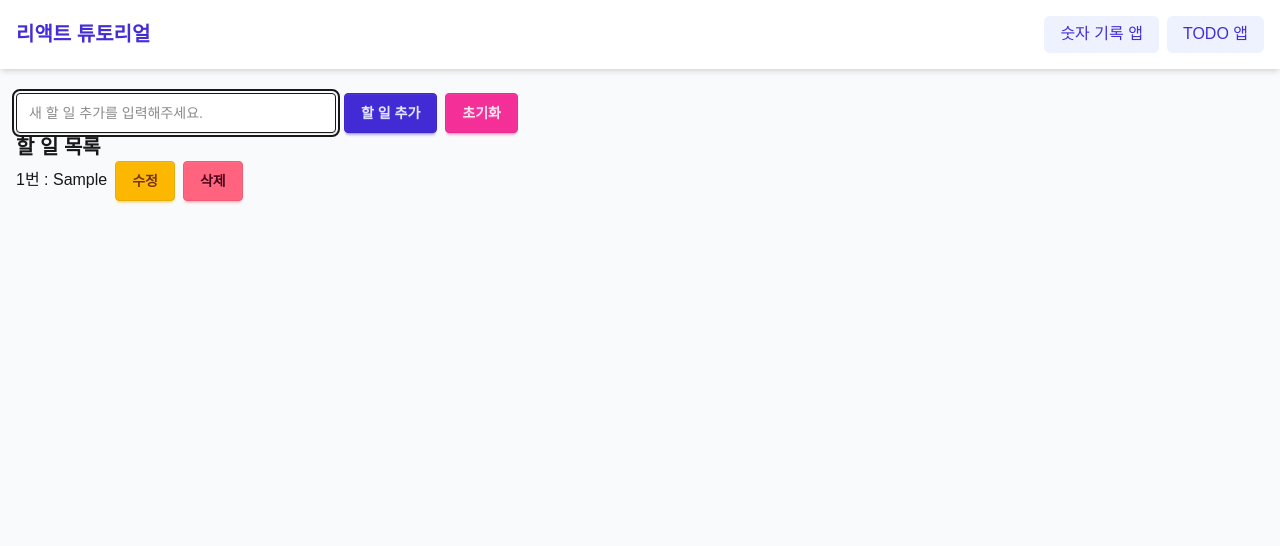
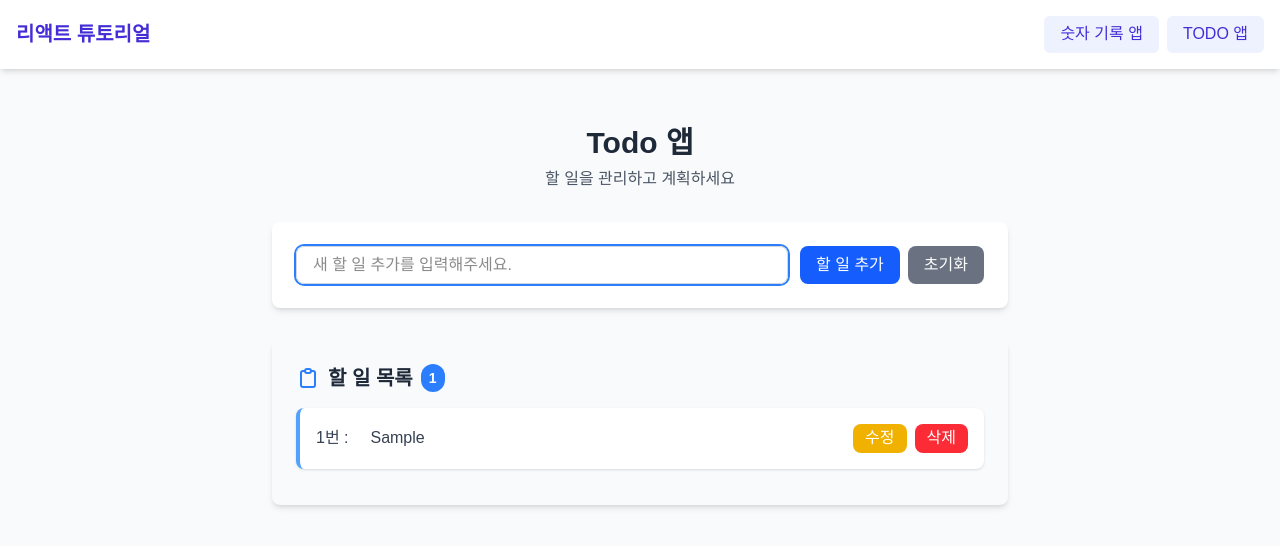
Before and after one commit to SangWon7242/react_tutorial_25_06_07, a Next.js app: page /todo in a window 1280 px wide. Both pictures are taken after typing "Sample" into the empty fields and a click on the button "할 일 추가". Shown: the top 546 px of the page. Built offline with nearby package versions, Linux system fonts and the light colour scheme; a web font is replaced by a local one.

Commit message:
Todo App UI 변경

```diff
--- a/src/app/todo/page.tsx
+++ b/src/app/todo/page.tsx
@@ -57,20 +57,31 @@ const NewTodoForm = React.memo(
     };
 
     return (
-      <form onSubmit={(e) => e.preventDefault()} className="flex gap-2">
+      <form
+        onSubmit={(e) => e.preventDefault()}
+        className="flex flex-col md:flex-row gap-3 mb-8 p-6 bg-white rounded-lg shadow-md"
+      >
         <input
           type="text"
           placeholder="새 할 일 추가를 입력해주세요."
           onChange={(e) => (newTodoContentRef.current = e.target.value)}
-          className="input input-bordered"
+          className="flex-1 px-4 py-2 border border-gray-300 rounded-lg focus:outline-none focus:ring-2 focus:ring-blue-500 transition-all"
           ref={inputRef}
         />
-        <button onClick={addTodo} className="btn btn-primary">
+        <div className="flex gap-2">
+          <button
+            onClick={addTodo}
+            className="px-4 py-2 bg-blue-600 text-white font-medium rounded-lg hover:bg-blue-700 transition-colors focus:outline-none focus:ring-2 focus:ring-blue-500 focus:ring-offset-2"
+          >
             할 일 추가
           </button>
-        <button onClick={clearTodos} className="btn btn-secondary">
+          <button
+            onClick={clearTodos}
+            className="px-4 py-2 bg-gray-500 text-white font-medium rounded-lg hover:bg-gray-600 transition-colors focus:outline-none focus:ring-2 focus:ring-gray-500 focus:ring-offset-2"
+          >
             초기화
           </button>
+        </div>
       </form>
     );
   }
@@ -144,38 +155,49 @@ const TodoListItem = React.memo(
     return (
       <>
         {editModeStatus ? (
-          <li className="flex gap-x-2 items-center">
-            <span>{index + 1}번</span>
+          <li className="flex flex-col md:flex-row gap-3 items-center p-4 mb-3 bg-white rounded-lg shadow-sm border-l-4 border-yellow-400 transition-all">
+            <span className="font-medium text-gray-700 min-w-[50px]">
+              {index + 1}번
+            </span>
             <input
               type="text"
               defaultValue={todo}
               onChange={(e) => (newTodoContentRef.current = e.target.value)}
-              className="input input-bordered"
+              className="flex-1 px-3 py-2 border border-gray-300 rounded-lg focus:outline-none focus:ring-2 focus:ring-yellow-400 transition-all"
               ref={inputRef}
             />
-            <button onClick={modifyTodo} className="btn btn-primary">
+            <div className="flex gap-2 ml-auto">
+              <button
+                onClick={modifyTodo}
+                className="px-3 py-1 bg-yellow-500 text-white font-medium rounded-lg hover:bg-yellow-600 transition-colors focus:outline-none focus:ring-2 focus:ring-yellow-500 focus:ring-offset-2"
+              >
                 수정
               </button>
               <button
                 onClick={cancelEditModeStatus}
-              className="btn btn-secondary"
+                className="px-3 py-1 bg-gray-500 text-white font-medium rounded-lg hover:bg-gray-600 transition-colors focus:outline-none focus:ring-2 focus:ring-gray-500 focus:ring-offset-2"
               >
                 취소
               </button>
+            </div>
           </li>
         ) : (
-          <li className="flex gap-x-2 items-center">
-            <span>
-              {index + 1}번 : {todo}
+          <li className="flex flex-col md:flex-row gap-3 items-center p-4 mb-3 bg-white rounded-lg shadow-sm border-l-4 border-blue-400 hover:shadow-md transition-all">
+            <span className="font-medium text-gray-700">
+              <span className="inline-block min-w-[50px]">{index + 1}번 :</span>{" "}
+              {todo}
             </span>
-            <div className="flex gap-x-2">
+            <div className="flex gap-2 ml-auto mt-2 md:mt-0">
               <button
                 onClick={changeEditModeStatus}
-                className="btn btn-warning"
+                className="px-3 py-1 bg-yellow-500 text-white font-medium rounded-lg hover:bg-yellow-600 transition-colors focus:outline-none focus:ring-2 focus:ring-yellow-500 focus:ring-offset-2"
               >
                 수정
               </button>
-              <button onClick={removeTodo} className="btn btn-error">
+              <button
+                onClick={removeTodo}
+                className="px-3 py-1 bg-red-500 text-white font-medium rounded-lg hover:bg-red-600 transition-colors focus:outline-none focus:ring-2 focus:ring-red-500 focus:ring-offset-2"
+              >
                 삭제
               </button>
             </div>
@@ -191,12 +213,50 @@ TodoListItem.displayName = "TodoListItem";
 const NewTodoList = React.memo(
   ({ todos, removeTodo, modifyTodo }: NewTodoListProps) => {
     return (
-      <>
+      <div className="bg-gray-50 p-6 rounded-lg shadow-md">
         {todos.length === 0 ? (
-          <h1 className="text-xl font-bold">할 일이 없습니다.</h1>
+          <div className="flex flex-col items-center justify-center py-10">
+            <svg
+              className="w-16 h-16 text-gray-400 mb-4"
+              fill="none"
+              stroke="currentColor"
+              viewBox="0 0 24 24"
+              xmlns="http://www.w3.org/2000/svg"
+            >
+              <path
+                strokeLinecap="round"
+                strokeLinejoin="round"
+                strokeWidth="2"
+                d="M9 5H7a2 2 0 00-2 2v12a2 2 0 002 2h10a2 2 0 002-2V7a2 2 0 00-2-2h-2M9 5a2 2 0 002 2h2a2 2 0 002-2M9 5a2 2 0 012-2h2a2 2 0 012 2m-3 7h3m-3 4h3m-6-4h.01M9 16h.01"
+              ></path>
+            </svg>
+            <h1 className="text-xl font-bold text-gray-700">
+              할 일이 없습니다.
+            </h1>
+            <p className="text-gray-500 mt-2">새로운 할 일을 추가해보세요!</p>
+          </div>
         ) : (
           <>
-            <h1 className="text-xl font-bold">할 일 목록</h1>
+            <h1 className="text-xl font-bold text-gray-800 mb-4 flex items-center">
+              <svg
+                className="w-6 h-6 mr-2 text-blue-500"
+                fill="none"
+                stroke="currentColor"
+                viewBox="0 0 24 24"
+                xmlns="http://www.w3.org/2000/svg"
+              >
+                <path
+                  strokeLinecap="round"
+                  strokeLinejoin="round"
+                  strokeWidth="2"
+                  d="M9 5H7a2 2 0 00-2 2v12a2 2 0 002 2h10a2 2 0 002-2V7a2 2 0 00-2-2h-2M9 5a2 2 0 002 2h2a2 2 0 002-2M9 5a2 2 0 012-2h2a2 2 0 012 2"
+                ></path>
+              </svg>
+              할 일 목록{" "}
+              <span className="ml-2 text-sm bg-blue-500 text-white px-2 py-1 rounded-full">
+                {todos.length}
+              </span>
+            </h1>
             <ul>
               {todos.map((todo, index) => (
                 <TodoListItem
@@ -210,7 +270,7 @@ const NewTodoList = React.memo(
             </ul>
           </>
         )}
-      </>
+      </div>
     );
   }
 );
@@ -222,16 +282,6 @@ export default function Todo() {
 
   const addTodo = useCallback(
     (newTodoContent: string) => {
-      // const newTodos = [...todos, newTodoContent];
-
-      /*
-    const newTodos = produce(todos, (draft) => {
-      draft.push(newTodoContent);
-    });
-
-    setTodos(newTodos);
-    */
-
       setTodos(
         produce(todos, (draft) => {
           draft.push(newTodoContent);
@@ -247,11 +297,6 @@ export default function Todo() {
 
   const removeTodo = useCallback(
     (index: number) => {
-      /*
-    const newTodos = todos.filter((_, _index) => _index !== index);
-    setTodos(newTodos);
-    */
-
       setTodos(
         produce(todos, (draft) => {
           draft.splice(index, 1);
@@ -263,14 +308,6 @@ export default function Todo() {
 
   const modifyTodo = useCallback(
     (index: number, inputedTodo: string) => {
-      /*
-    const newTodos = todos.map((todo, _index) =>
-      _index === index ? inputedTodo : todo
-    );
-
-    setTodos(newTodos);
-    */
-
       setTodos(
         produce(todos, (draft) => {
           draft[index] = inputedTodo;
@@ -283,13 +320,17 @@ export default function Todo() {
   const memoizedTodos = useMemo(() => todos, [todos]);
 
   return (
-    <>
+    <div className="max-w-3xl mx-auto py-8 px-4">
+      <div className="text-center mb-8">
+        <h1 className="text-3xl font-bold text-gray-800 mb-2">Todo 앱</h1>
+        <p className="text-gray-600">할 일을 관리하고 계획하세요</p>
+      </div>
       <NewTodoForm addTodo={addTodo} clearTodos={clearTodos} />
       <NewTodoList
         todos={memoizedTodos}
         removeTodo={removeTodo}
         modifyTodo={modifyTodo}
       />
-    </>
+    </div>
   );
 }
```
Lines whose indentation alone changed are shown as unchanged.
